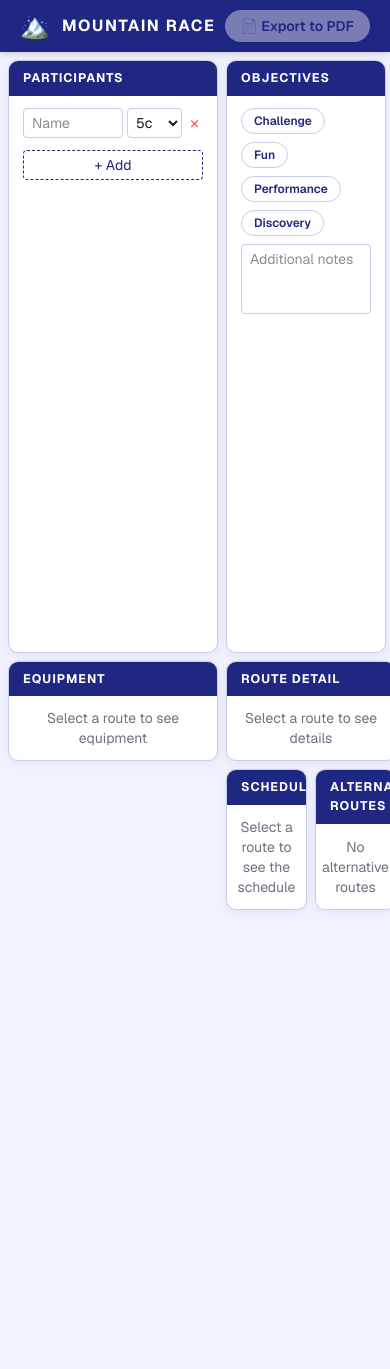
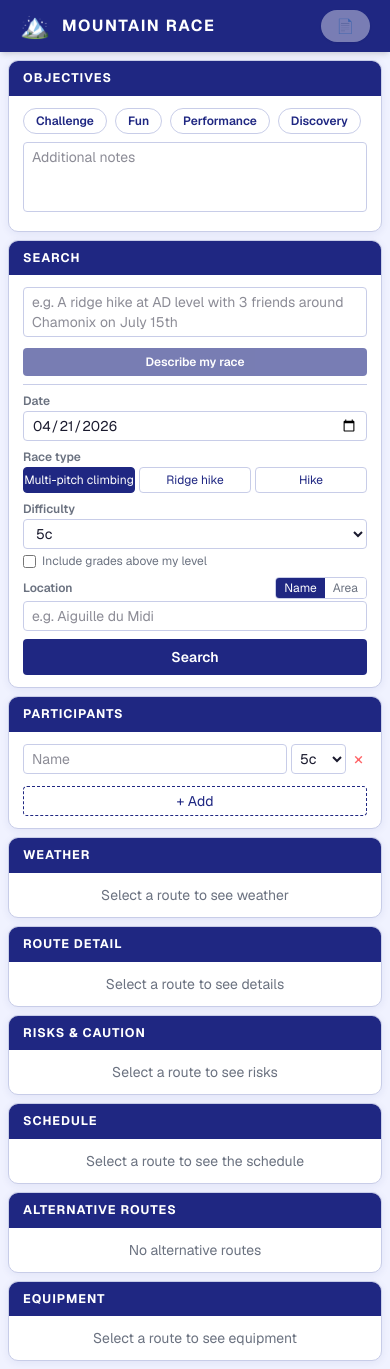
Before and after one commit to yarichard/mountain-race, a Next.js app in the folder frontend/: page / in a window 390 px wide. Before the commit the page ends 918 px from the top, so only its background shows below. Built offline with nearby package versions, Linux system fonts and the light colour scheme.

Commit message:
Added layout for mobile devices

```diff
--- a/frontend/src/app/globals.css
+++ b/frontend/src/app/globals.css
@@ -59,3 +59,70 @@ body {
 input, select, textarea {
   font-family: inherit;
 }
+
+/* ── Responsive 9-panel grid ── */
+.main-grid {
+  display: grid;
+  grid-template-columns: 210px 1fr 350px;
+  grid-template-rows: auto 1fr auto auto;
+  grid-template-areas:
+    "p1  top-mid   p3"
+    "p9  p5        p6"
+    "p9  p5        p6"
+    ".   bot-mid   p6";
+}
+
+/* Tablet: 2 columns, everything stacked in right column */
+@media (max-width: 1199px) and (min-width: 768px) {
+  .main-grid {
+    grid-template-columns: 200px 1fr;
+    grid-template-rows: auto auto 1fr auto auto auto;
+    grid-template-areas:
+      "p1  top-mid"
+      "p1  p3"
+      "p1  p5"
+      "p9  p5"
+      "p9  bot-mid"
+      "p9  p6";
+  }
+}
+
+/* Mobile: single column */
+@media (max-width: 767px) {
+  .main-grid {
+    grid-template-columns: 1fr;
+    grid-template-rows: auto;
+    grid-template-areas:
+      "top-mid"
+      "p1"
+      "p3"
+      "p5"
+      "p6"
+      "bot-mid"
+      "p9";
+  }
+}
+
+.top-mid-grid {
+  display: grid;
+  grid-template-columns: 160px 1fr;
+  gap: 0.5rem;
+}
+
+@media (max-width: 767px) {
+  .top-mid-grid {
+    grid-template-columns: 1fr;
+  }
+}
+
+.bot-mid-grid {
+  display: grid;
+  grid-template-columns: 1fr 1fr;
+  gap: 0.5rem;
+}
+
+@media (max-width: 480px) {
+  .bot-mid-grid {
+    grid-template-columns: 1fr;
+  }
+}
--- a/frontend/src/app/page.tsx
+++ b/frontend/src/app/page.tsx
@@ -142,7 +142,8 @@ export default function Home() {
           disabled={!route || exporting}
           className="flex items-center gap-2 bg-white text-[var(--primary)] font-semibold text-sm px-4 py-1.5 rounded-full shadow hover:bg-blue-50 transition disabled:opacity-40 disabled:cursor-not-allowed"
         >
-          📄 {exporting ? t("export.exporting") : t("export.button")}
+          <span>📄</span>
+          <span className="hidden sm:inline">{exporting ? t("export.exporting") : t("export.button")}</span>
         </button>
       </header>
 
@@ -156,21 +157,7 @@ export default function Home() {
 
         Columns: 210px | 1fr | 270px
       */}
-      <main
-        className="flex-1 p-2 gap-2 overflow-hidden"
-        style={{
-          display: "grid",
-          gridTemplateColumns: "210px 1fr 350px",
-          gridTemplateRows: "auto 1fr auto auto",
-          gridTemplateAreas: `
-            "p1  top-mid   p3"
-            "p9  p5        p6"
-            "p9  p5        p6"
-            ".   bot-mid   p6"
-          `,
-          minHeight: 0,
-        }}
-      >
+      <main className="main-grid flex-1 p-2 gap-2 overflow-hidden" style={{ minHeight: 0 }}>
         {/* Part 1: Participants — col 1, rows 1-3 */}
         <div style={{ gridArea: "p1" }} className="min-h-0">
           <ParticipantsPanel participants={participants} onChange={setParticipants} />
@@ -182,7 +169,7 @@ export default function Home() {
         </div>
 
         {/* Top-mid: Part 2 + Part 4 side-by-side */}
-        <div style={{ gridArea: "top-mid" }} className="grid grid-cols-[160px_1fr] gap-2 min-h-0">
+        <div style={{ gridArea: "top-mid" }} className="top-mid-grid min-h-0">
           <ObjectivesPanel
             objectives={objectives}
             notes={notes}
@@ -205,7 +192,7 @@ export default function Home() {
         </div>
 
         {/* Bottom-mid: Part 8 + Part 7 */}
-        <div style={{ gridArea: "bot-mid" }} className="grid grid-cols-2 gap-2 min-h-0">
+        <div style={{ gridArea: "bot-mid" }} className="bot-mid-grid min-h-0">
           <SchedulePanel route={route} />
           <AlternativesPanel route={route} />
         </div>
```
